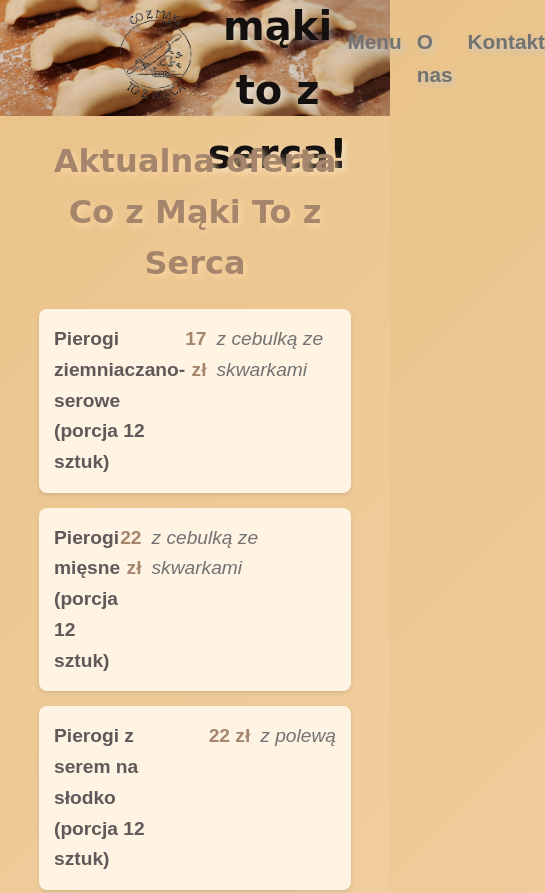
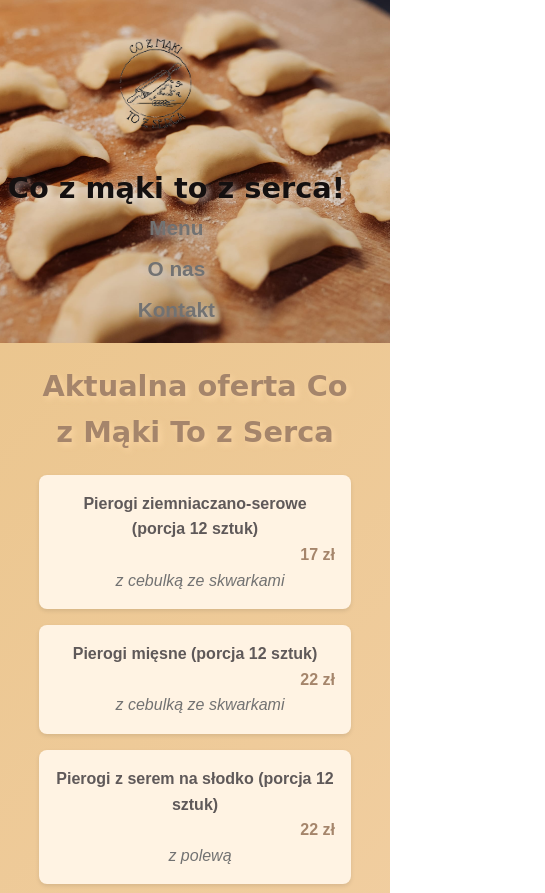
Before and after one commit to MaikelBoi/CzMTzS, a plain HTML site: page index.html in a window 390 px wide. Shown: the top 893 px of the page, 545 px wide, since content can reach past the window. Drawn offline with Linux system fonts and the light colour scheme.

Commit message:
Update page_style.css

```diff
--- a/page_style.css
+++ b/page_style.css
@@ -1,3 +1,11 @@
+:root {
+    --main-font: 'Arial', sans-serif;
+    --heading-font: 'Great Vibes', cursive;
+    --primary-color: #a5856b;
+    --secondary-color: #fff3e3;
+    --accent-color: #e9c389;
+}
+
 html {
     scroll-behavior: smooth;
 }
@@ -9,46 +17,39 @@ body, h1, h2, ul, li, p, a {
 }
 
 body {
-    font-family: Arial, sans-serif;
-    background: linear-gradient(135deg, #e9c389, #ffdec3e7);
+    font-family: var(--main-font);
+    background: linear-gradient(135deg, var(--accent-color), #ffdec3e7);
     line-height: 1.6;
+    font-size: 100%; /* Umożliwia elastyczne skalowanie */
 }
-
-@import url('https://fonts.googleapis.com/css2?family=Great+Vibes&display=swap');
 
 header {
     background-image: url('assets/background.jpg');
     background-size: cover;
     background-position: center;
-    padding: 2%;
+    padding: 1rem 2%;
     display: flex;
     justify-content: space-between;
     align-items: center;
-    height: 100px;
-}
-
-.header-container {
-    display: flex;
-    justify-content: space-between;
-    width: 100%;
-    align-items: center;
+    height: auto;
+    min-height: 80px;
 }
 
 .site-name {
-    font-size: 2.5rem;
-    font-family: 'Great Vibes', cursive;
+    font-size: clamp(1.8rem, 2.5vw, 3rem);
+    font-family: var(--heading-font);
+    color: #141010;
+    text-shadow: 3px 3px 6px rgba(255, 255, 255, 0.514);
     flex: 1;
     text-align: center;
-    color: #141010;
-    text-shadow: 3px 3px 6px rgba(255, 255, 255, 0.514);
 }
 
 .nav-links {
     list-style: none;
     display: flex;
-    gap: 15px;
+    flex-wrap: wrap;
+    gap: 1rem;
     justify-content: flex-end;
-    width: 100%;
     text-shadow: 3px 3px 6px rgba(201, 201, 201, 0.829);
 }
 
@@ -86,9 +87,9 @@ header {
 }
 
 .menu-section h2 {
-    font-size: 2rem;
-    font-family: 'Great Vibes', cursive;
-    color: #a5856b;
+    font-size: clamp(1.8rem, 2.5vw, 2.5rem);
+    font-family: var(--heading-font);
+    color: var(--primary-color);
     text-align: center;
     margin-bottom: 20px;
     text-shadow: 3px 3px 6px rgba(255, 217, 167, 0.829);
@@ -97,18 +98,18 @@ header {
 .menu-list {
     display: flex;
     flex-direction: column;
-    gap: 15px;
+    gap: 1rem;
 }
 
 .menu-item {
     display: flex;
     justify-content: space-between;
-    font-size: 1.2rem;
-    padding: 15px;
+    font-size: clamp(1rem, 1.2vw, 1.2rem);
+    padding: 1rem;
     border-radius: 8px;
     box-shadow: 0 2px 4px rgba(0, 0, 0, 0.1);
     transition: box-shadow 0.3s ease;
-    background-color: #fff3e3;
+    background-color: var(--secondary-color);
 }
 
 .menu-item:hover {
@@ -123,7 +124,7 @@ header {
 
 .menu-item .price {
     font-weight: bold;
-    color: #a5856b;
+    color: var(--primary-color);
     flex: 1;
     text-align: right;
 }
@@ -146,6 +147,7 @@ header {
     display: flex;
     justify-content: space-between;
     flex-wrap: wrap;
+    gap: 2rem;
 }
 
 .text-content {
@@ -155,17 +157,17 @@ header {
 }
 
 .text-content h2 {
-    font-size: 2rem;
-    font-family: 'Great Vibes', cursive;
-    color: #a5856b;
+    font-size: clamp(1.8rem, 2.5vw, 2.5rem);
+    font-family: var(--heading-font);
+    color: var(--primary-color);
     margin-bottom: 20px;
 }
 
 .image-gallery {
     flex: 2;
     display: grid;
-    grid-template-columns: repeat(3, 1fr);
-    gap: 20px;
+    grid-template-columns: repeat(auto-fit, minmax(150px, 1fr));
+    gap: 1rem;
 }
 
 .portfolio-item img {
@@ -180,33 +182,15 @@ header {
     transform: scale(1.05);
 }
 
-
-@media (max-width: 768px) {
-    .about-content {
-        flex-direction: column;
-    }
-
-    .image-gallery {
-        grid-template-columns: repeat(2, 1fr);
-    }
-}
-
-@media (max-width: 480px) {
-    .image-gallery {
-        grid-template-columns: 1fr;
-    }
-}
-
 .footer-section {
     padding: 20px 10%;
     background-color: #5e5e5e;
     text-align: center;
-    color: #e9c389;
+    color: var(--accent-color);
 }
 
 .footer-section ul {
     list-style: none;
-
 }
 
 .footer-section ul li {
@@ -237,7 +221,6 @@ header {
     padding-top: 60px;
     text-align: center;
 }
-
 
 .modal-content {
     max-width: 80%;
@@ -270,3 +253,31 @@ header {
 .popup-image:hover {
     transform: scale(1.05);
 }
+
+/* Media Queries */
+@media (max-width: 768px) {
+    .nav-links {
+        flex-direction: column;
+        text-align: center;
+        gap: 0.5rem;
+    }
+
+    .about-content {
+        flex-direction: column;
+    }
+}
+
+@media (max-width: 480px) {
+    .menu-item {
+        flex-direction: column;
+        text-align: center;
+    }
+
+    .site-name {
+        font-size: 1.8rem;
+    }
+
+    .image-gallery {
+        grid-template-columns: 1fr;
+    }
+}
```
